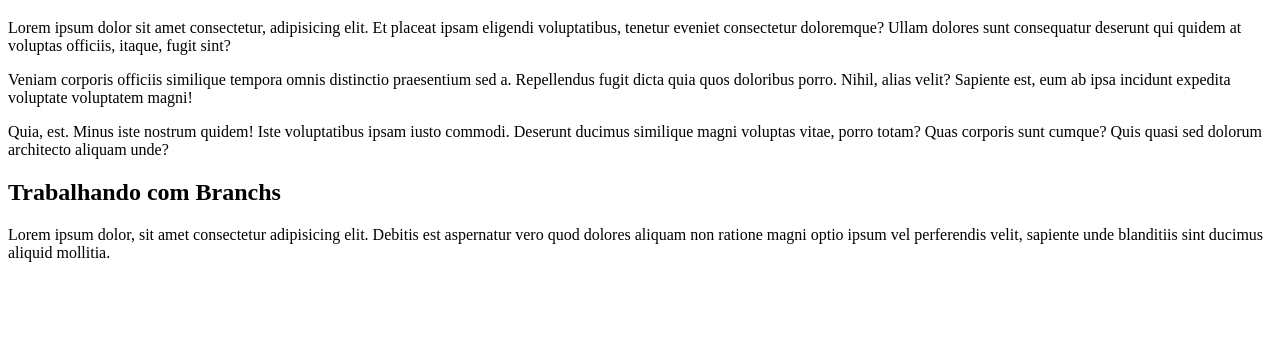
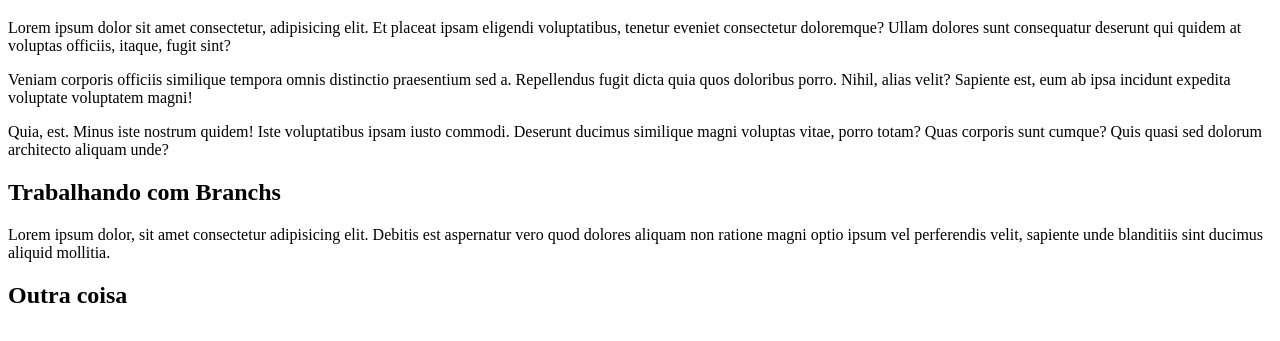
Before and after one commit to lcsilvaprof/Projeto-Delta, a plain HTML site: page index.html in a window 1280 px wide. Shown: the part 61-402 px from the top of the page. Drawn offline with Linux system fonts and the light colour scheme.

Commit message:
outra caisa

```diff
--- a/index.html
+++ b/index.html
@@ -17,5 +17,8 @@
     <h2>Trabalhando com Branchs</h2>
 
     <p>Lorem ipsum dolor, sit amet consectetur adipisicing elit. Debitis est aspernatur vero quod dolores aliquam non ratione magni optio ipsum vel perferendis velit, sapiente unde blanditiis sint ducimus aliquid mollitia.</p>
+
+
+    <h2>Outra coisa</h2>
 </body>
 </html>
```
